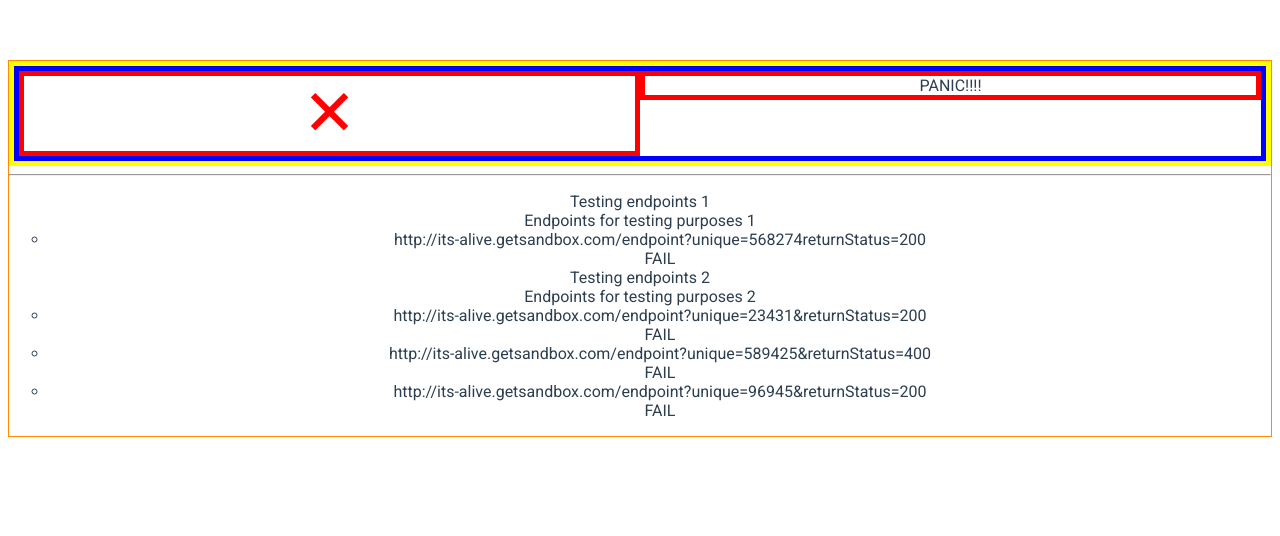
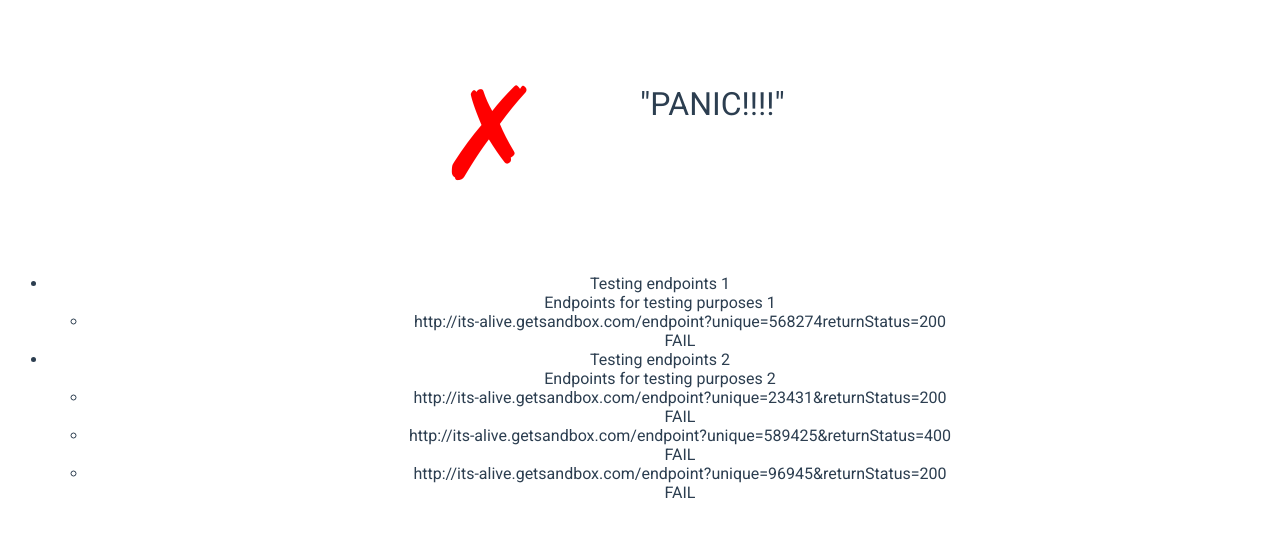
Before and after one commit to TBear79/its-alive, a Vue app: page / in a window 1280 px wide. Shown: the top 536 px of the page. Built offline with nearby package versions, Linux system fonts and the light colour scheme; no server answers.

Commit message:
Summary done... for now

```diff
--- a/src/components/Main.vue
+++ b/src/components/Main.vue
@@ -1,7 +1,7 @@
 <template>
-  <div class="main-outer">
+  <div>
     <summary-component></summary-component>
-    <hr />
+    <div class="separator"></div>
     <webservices-component></webservices-component>
   </div>
 </template>
@@ -22,24 +22,8 @@ export default {
   }
 }
 </script>
-
-<!-- Add "scoped" attribute to limit CSS to this component only -->
 <style scoped>
-h1, h2 {
-  font-weight: normal;
-}
-ul {
-  list-style-type: none;
-  padding: 0;
-}
-li {
-  display: inline-block;
-  margin: 0 10px;
-}
-a {
-  color: #42b983;
-}
-.main-outer {
-  border: 1px solid darkorange;
+.separator {
+  margin: 4em 0;
 }
 </style>
--- a/src/components/summary/Summary.vue
+++ b/src/components/summary/Summary.vue
@@ -1,10 +1,14 @@
 <template>
   <div id="summary" class="container">
       <div class="row">
-        <div class="col-6 icon" v-bind:class="{ 'aok': aok, 'fail': !aok }"></div>
-        <div class="col-6 text">
-            <div v-if="aok">All services are running. Life is good!</div>
-            <div v-else>PANIC!!!!</div>
+        <div class="col-6">
+            <div class="icon" v-bind:class="{ 'aok': aok, 'fail': !aok }"></div>
+        </div>
+        <div class="col-6">
+            <div class="text">
+                <template v-if="aok">"All services are running. Life is good!"</template>
+                <template v-else>"PANIC!!!!"</template>
+            </div>
         </div>
     </div>
   </div>
@@ -24,10 +28,19 @@ export default {
 </script>
 
 <style scoped>
-#summary .icon {
-    font-size: 4em;
+.icon {
+    font-size: 8em;
+    float: right;
+    margin-right: 0.75em;
 }
 
+.text {
+    padding-top: 20px;
+    font-size: 2em;
+    line-height: 1.5em;
+    text-align: left;
+    width: 6em;
+}
 
 #summary .icon.aok:before
 {
@@ -37,23 +50,7 @@ export default {
 
 #summary .icon.fail:before
 {
-    content:'\2715';
+    content:'\2717';
     color:red;
 }
-
-#summary {
-    border: 5px solid yellow;
-}
-
-.row {
-    border: 5px solid blue;
-}
-
-div[class^=col] {
-    border: 5px solid red;
-}
-
-.icon, .text {
-    border: 5px solid red;
-}
 </style>
```
